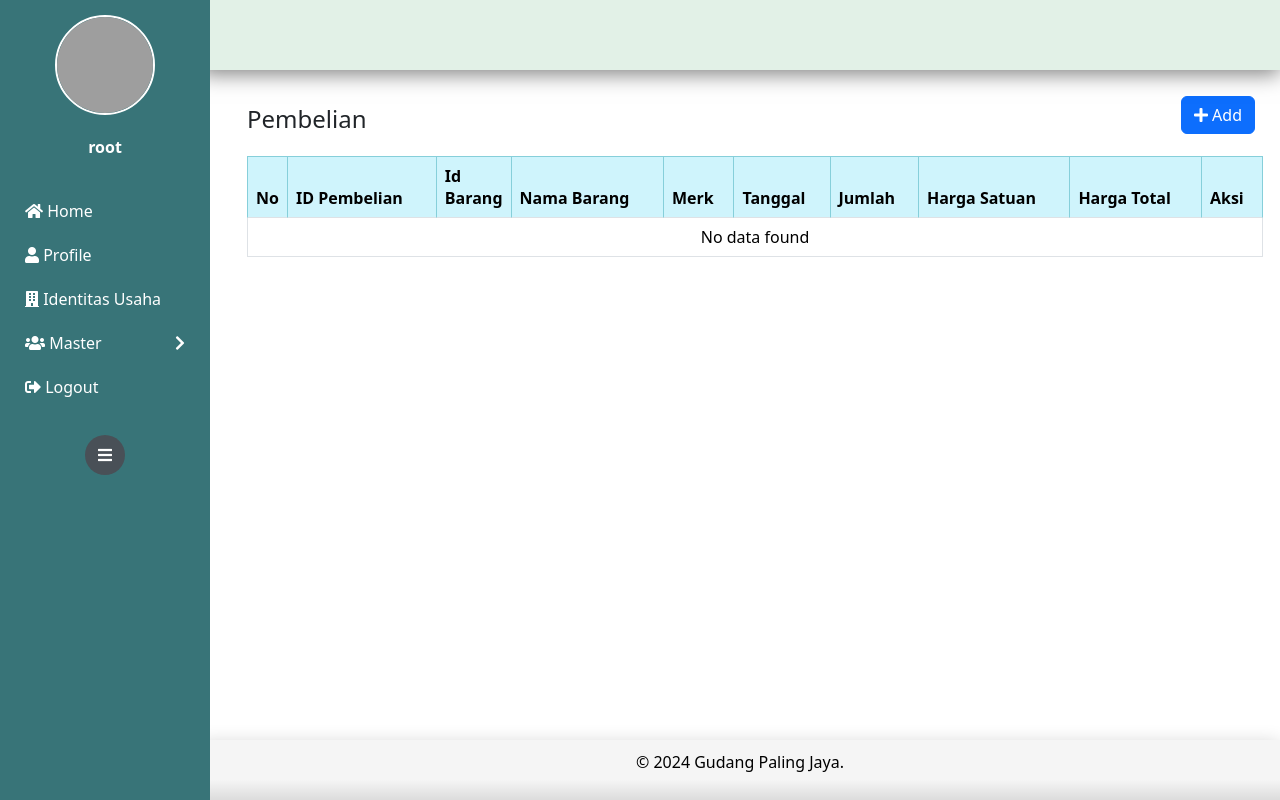
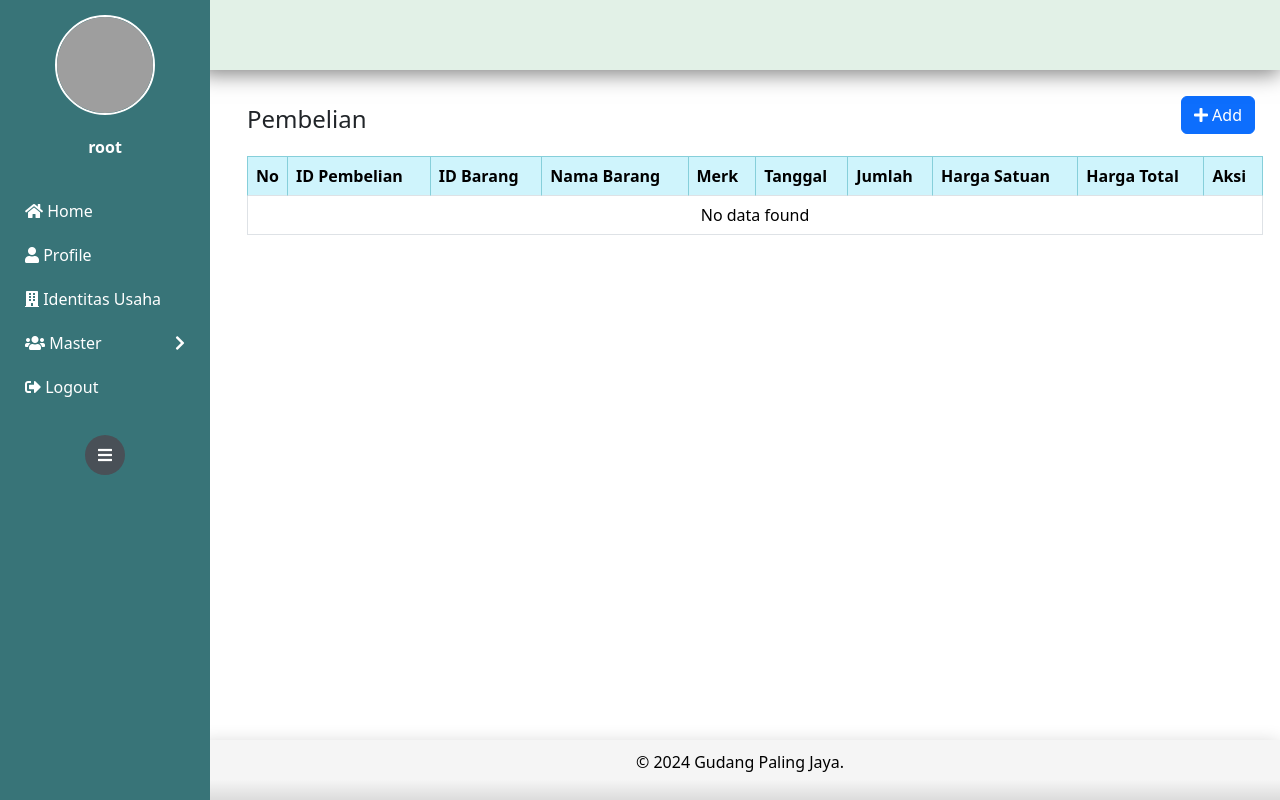
Before and after one commit to tianatanael/SEM3_UTS_WEBMOB, a PHP site: page /pembelian.php in a window 1280 px wide. Run offline with PHP 8.4, Linux system fonts and the light colour scheme; the visitor is signed in with stand-in values (Sample User, id 1); data that the repository does not hold is empty; some libraries are stand-ins or nearby versions; grey boxes are pictures that could not be loaded.

Commit message:
adjusted table layout

```diff
--- a/pembelian.php
+++ b/pembelian.php
@@ -74,7 +74,7 @@ if (isset($_SESSION['message'])) {
                                 <tr>
                                     <th style="width: 1%;">No</th>
                                     <th>ID Pembelian</th>
-                                    <th style="width: 1%;">Id Barang</th>
+                                    <th >ID Barang</th>
                                     <th>Nama Barang</th>
                                     <th>Merk</th>
                                     <th>Tanggal</th>
```
